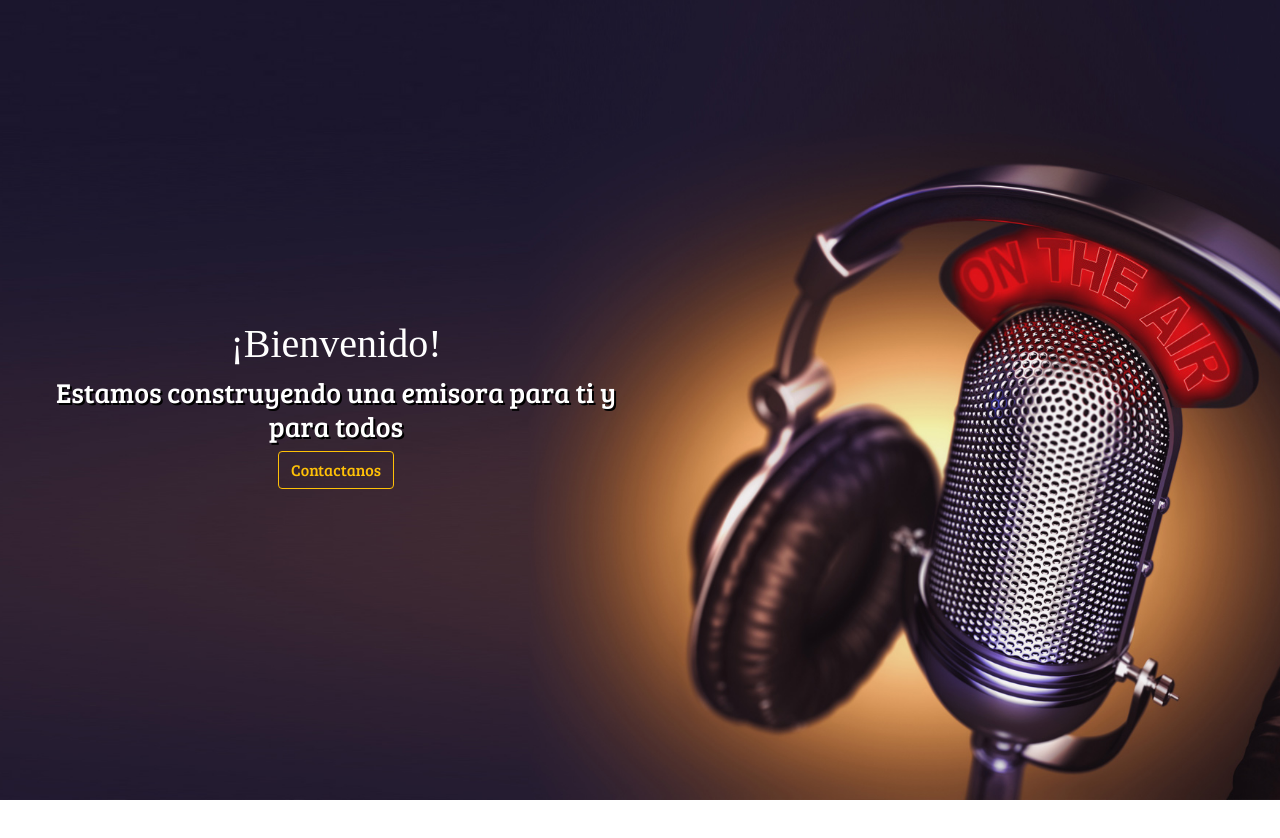
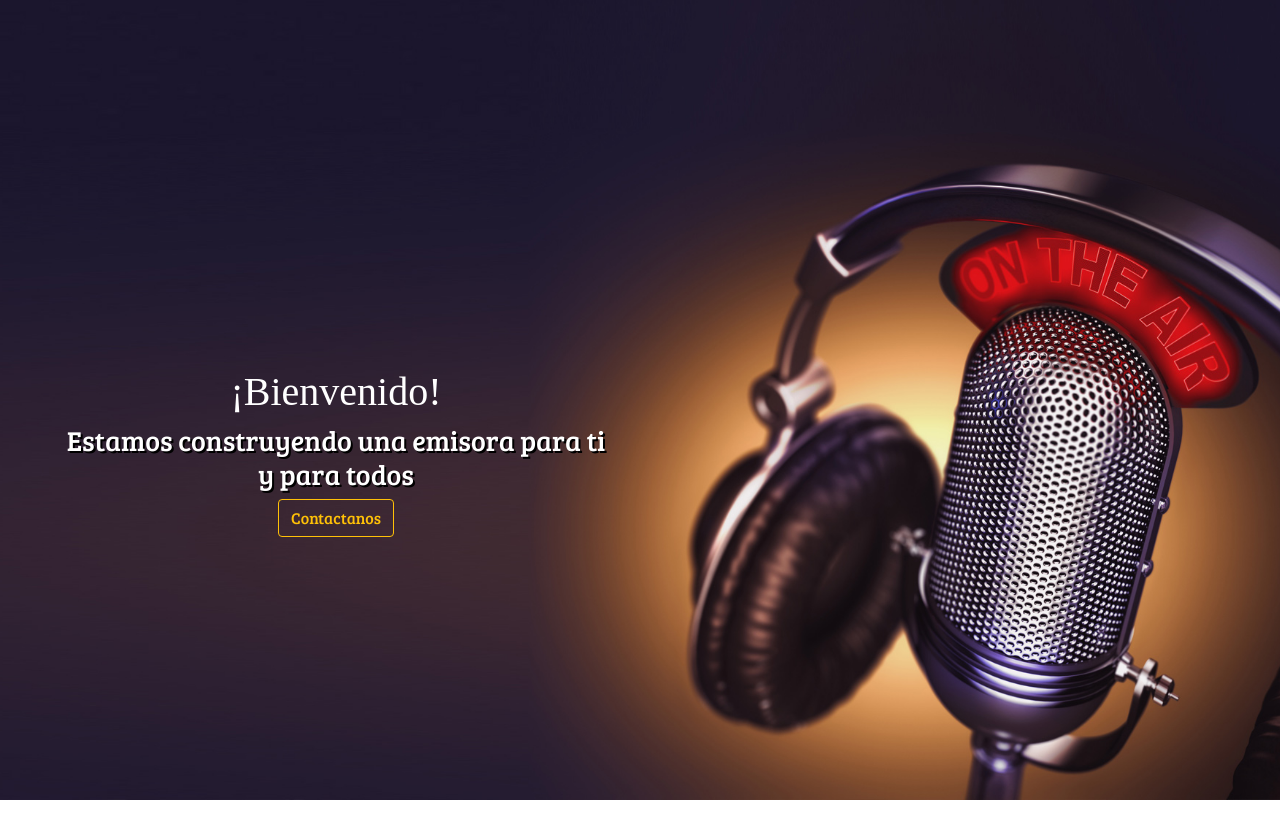
Before and after one commit to baangaritar/LST_FE, an Angular app: page /building in a window 1280 px wide. Shown: the top 838 px of the page. After the commit the page ends 800 px from the top, so only its background shows below. Built offline with nearby package versions, Linux system fonts and the light colour scheme; a web font is replaced by a local one.

Commit message:
Initial building page 1.0

```diff
--- a/src/app/app.component.ts
+++ b/src/app/app.component.ts
@@ -6,5 +6,5 @@ import { Component } from '@angular/core';
   styleUrls: ['./app.component.css']
 })
 export class AppComponent {
-  title = 'app';
+  title = 'Libelula Radio';
 }
--- a/src/app/building/building.component.html
+++ b/src/app/building/building.component.html
@@ -1,7 +1,7 @@
 <div class="w-100 h-100 p-3" style="background-image: url('assets/images/building.jpg'); background-repeat: no-repeat; background-position: center center; background-size: cover;">
-  <div class=" h-100 col-md-6 text-center text-white" style="font-family: 'Bree Serif', serif; position: absolute; top: 40%; bottom: 0">
+  <div class=" col-md-6 text-center text-white p-5" style="font-family: 'Bree Serif', serif; position: absolute; top: 40%; bottom: 0">
     <h1  class=" align-middle" style="font-family: 'Marko One', serif;">¡Bienvenido!</h1>
-    <h3 style="text-shadow: 2px 2px black">Estamos construyendo una emisora para ti y para todos</h3>
+    <h3  class="mb-2" style="text-shadow: 2px 2px black">Estamos construyendo una emisora para ti y para todos</h3>
     <button type="button" class="btn btn-outline-warning">Contactanos</button>
   </div>
 </div>
--- a/src/index.html
+++ b/src/index.html
@@ -2,7 +2,7 @@
 <html lang="en">
 <head>
   <meta charset="utf-8">
-  <title>LSTFE</title>
+  <title>Libelula Radio</title>
   <base href="/">
 
   <meta name="viewport" content="width=device-width, initial-scale=1">
```
